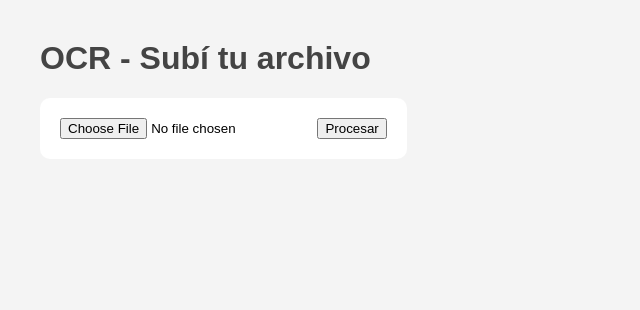
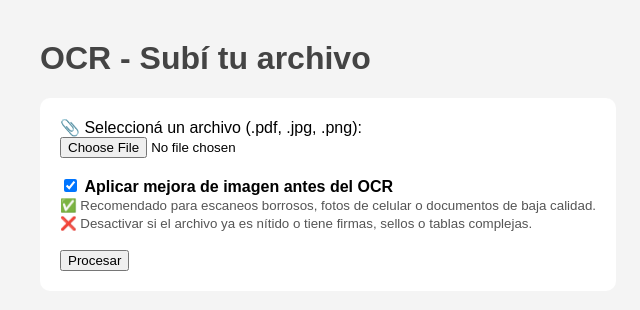
Before and after one commit to juanjoalbornoz/OcrApp, a FastAPI app: page / in a window 1280 px wide. Shown: the top 310 px of the page, without its empty margins (0-640 px from the left). Run offline with FastAPI, Linux system fonts and the light colour scheme.

Commit message:
Incorporamos preprocesamiento de imagen y actualizamos los docs

```diff
--- a/app/main.py
+++ b/app/main.py
@@ -20,8 +20,12 @@ async def form_page(request: Request):
     return templates.TemplateResponse("form.html", {"request": request})
 
 @app.post("/upload")
-async def upload_file(request: Request, file: UploadFile = File(...)):
-    nombre_base = await process_file(file)
+async def upload_file(
+    request: Request,
+    file: UploadFile = File(...),
+    preprocesar: bool = Form(False)
+):
+    nombre_base = await process_file(file, preprocesar)
     return templates.TemplateResponse(
         "resultados.html",
         {"request": request, "nombre_base": nombre_base}
--- a/app/ocr.py
+++ b/app/ocr.py
@@ -1,3 +1,4 @@
+from app.preprocess import preprocesar_imagen
 from pathlib import Path
 from pdf2image import convert_from_path
 import pytesseract
@@ -11,7 +12,7 @@ OUTPUT_FOLDER = "outputs"
 Path(UPLOAD_FOLDER).mkdir(exist_ok=True)
 Path(OUTPUT_FOLDER).mkdir(exist_ok=True)
 
-async def process_file(file):
+async def process_file(file, aplicar_preprocesamiento=True):
     # Guardar archivo temporalmente
     file_path = Path(UPLOAD_FOLDER) / f"{uuid.uuid4()}_{file.filename}"
     with open(file_path, "wb") as f:
@@ -27,7 +28,13 @@ async def process_file(file):
     # Extraer texto con Tesseract
     full_text = ""
     for image in images:
-        text = pytesseract.image_to_string(image)
+        if aplicar_preprocesamiento:
+            imagen_procesada = preprocesar_imagen(image)
+        else:
+            imagen_procesada = image
+
+        custom_config = r'--oem 3 --psm 4'
+        text = pytesseract.image_to_string(imagen_procesada, config=custom_config)
         full_text += text + "\n\n"
 
     # Guardar como .docx
--- a/app/templates/form.html
+++ b/app/templates/form.html
@@ -7,7 +7,16 @@
 <body>
     <h1>OCR - Subí tu archivo</h1>
     <form action="/upload" method="post" enctype="multipart/form-data">
-        <input type="file" name="file" accept=".jpg,.jpeg,.png,.pdf" required>
+        <label for="file">📎 Seleccioná un archivo (.pdf, .jpg, .png):</label><br>
+        <input type="file" name="file" accept=".jpg,.jpeg,.png,.pdf" required><br><br>
+
+        <input type="checkbox" name="preprocesar" id="preprocesar" checked>
+        <label for="preprocesar"><strong>Aplicar mejora de imagen antes del OCR</strong></label><br>
+        <small style="color: #555;">
+            ✅ Recomendado para escaneos borrosos, fotos de celular o documentos de baja calidad.<br>
+            ❌ Desactivar si el archivo ya es nítido o tiene firmas, sellos o tablas complejas.
+        </small><br><br>
+
         <button type="submit">Procesar</button>
     </form>
 </body>
```
Also changed, not shown: app/preprocess.py (added, +29 -0 lines), CHANGELOG.md (added), README.md.
